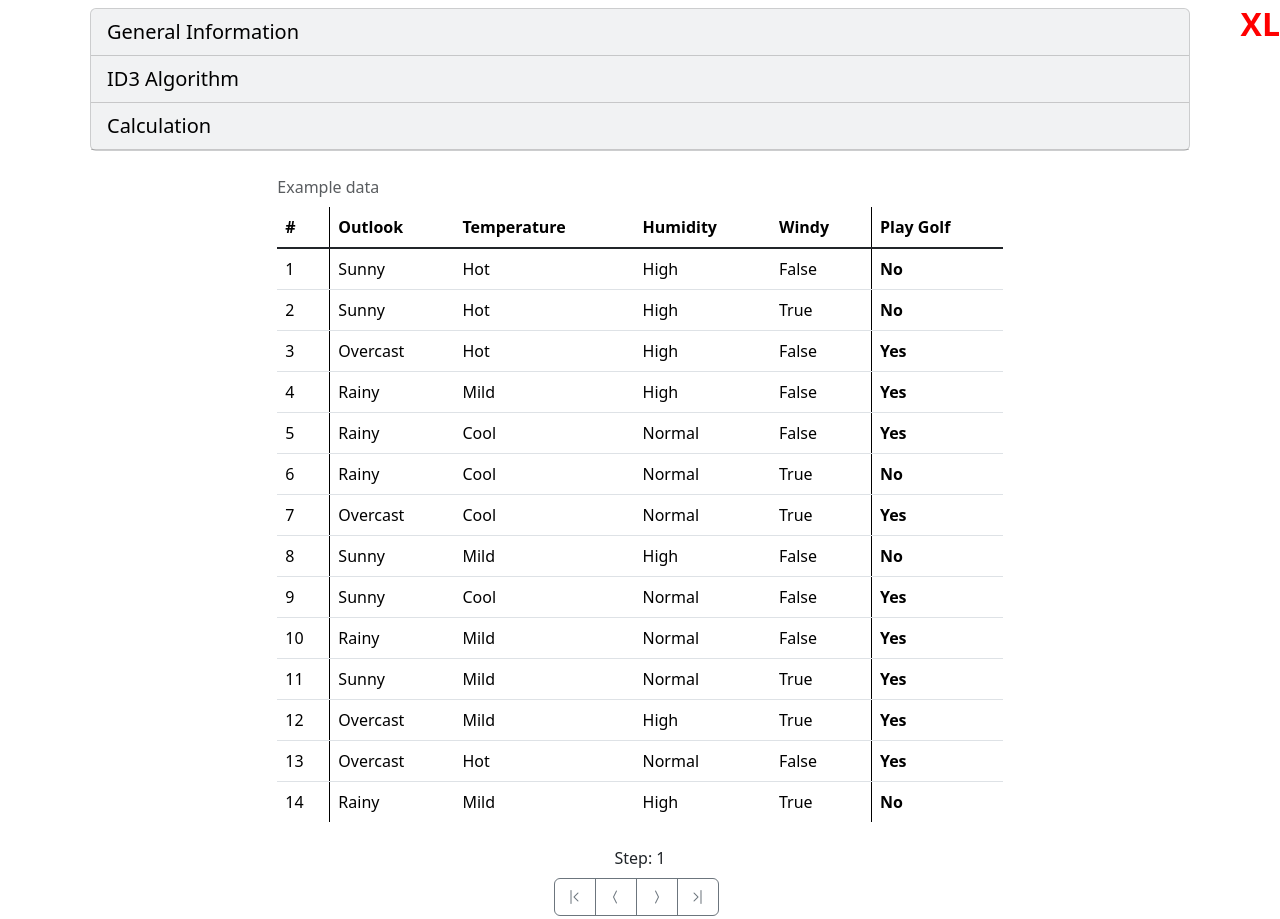
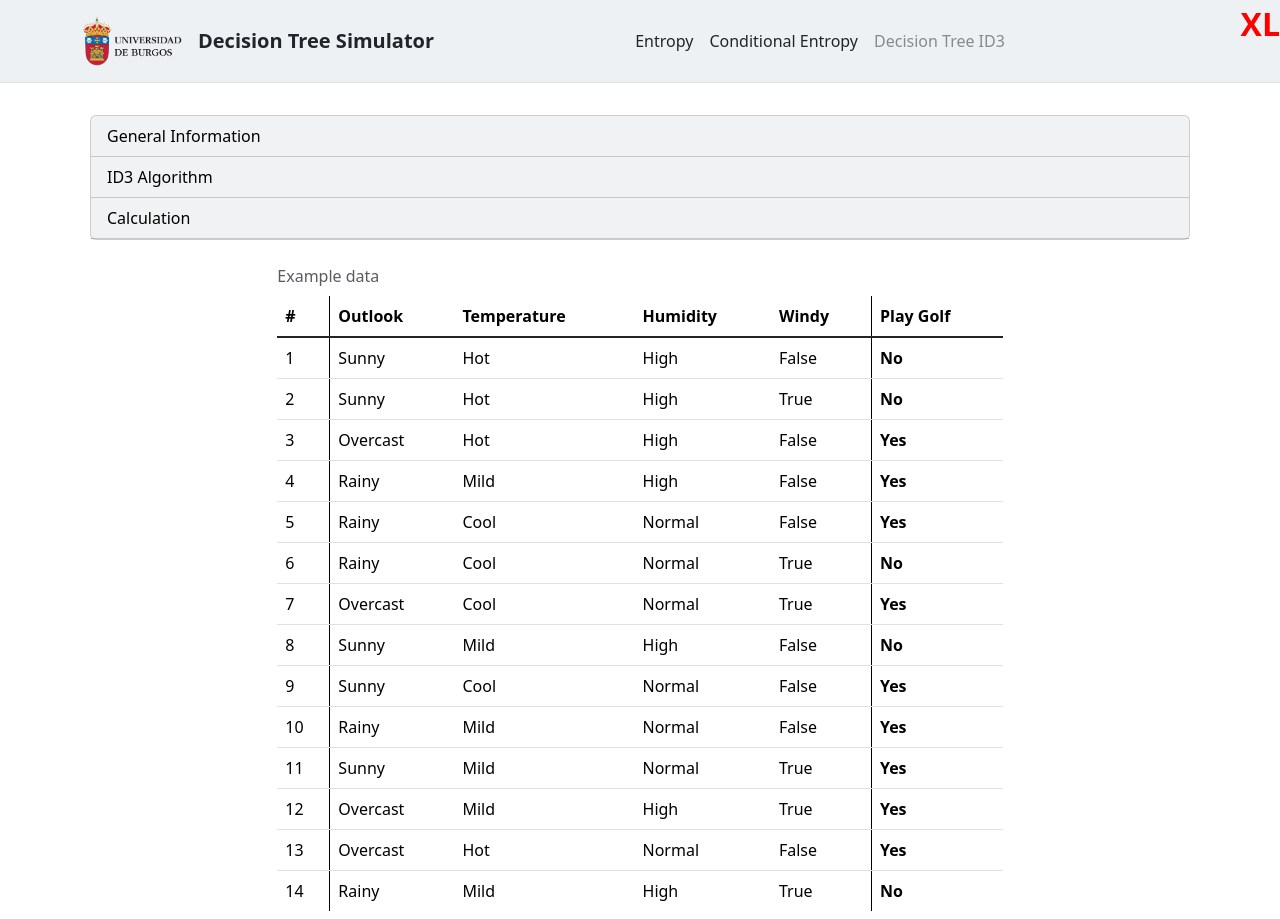
Before and after one commit to danieldf01/TFG-decision-trees-sim, a website: page prototypes/decision tree/index.html in a window 1280 px wide. Shown: the top 919 px of the page. Drawn offline with nearby package versions, Linux system fonts and the light colour scheme.

Commit message:
Added header to all prototype pages #45

```diff
--- a/prototypes/decision tree/index.html
+++ b/prototypes/decision tree/index.html
@@ -20,13 +20,33 @@
 </head>
 
 <body onload="buildTree()">
+    <!-- Header -->
+    <header class="py-3 mb-4 border-bottom bg-body-secondary bg-opacity-75 ">
+        <div class="container d-flex flex-wrap align-items-center justify-content-center ">
+            <a href="https://www.ubu.es" class="d-flex align-items-center me-2 ">
+                <img src="img/ubulogocolorfull.png" width="100" height="50">
+            </a>
+            <span class="fw-bold fs-5 ms-2 me-2 ">Decision Tree Simulator</span>
+            <ul class="nav me-auto mx-auto">
+                <li class="nav-item">
+                    <a href="../entropy/" class="nav-link link-dark px-2 link-opacity-50-hover ">Entropy</a>
+                </li>
+                <li class="nav-item">
+                    <a href="../conditional entropy/" class="nav-link link-dark px-2 link-opacity-50-hover ">Conditional Entropy</a>
+                </li>
+                <li class="nav-item">
+                    <a href="../decision tree/" class="nav-link link-dark px-2 opacity-50 ">Decision Tree ID3</a>
+                </li>
+            </ul>
+        </div>
+    </header>
     <div class="container">
         <!-- Info card -->
         <div class="row-auto p-2">
             <div class="accordion" id="accordionInfo">
                 <div class="card bg-light mx-auto ">
                     <!-- General Info -->
-                    <div class="card-header fs-5" id="generalInfo">
+                    <div class="card-header fs-6" id="generalInfo">
                         <a class="collapsed d-block link-body-emphasis link-offset-2 link-offset-2-hover link-underline link-underline-opacity-0 link-underline-opacity-50-hover"
                             data-bs-toggle="collapse" href="#generalInfoDT" aria-expanded="false"
                             aria-controls="generalInfoDT">
@@ -64,7 +84,7 @@
                     </div>
 
                     <!-- Algorithm -->
-                    <div class="card-header fs-5" id="algorithm">
+                    <div class="card-header fs-6" id="algorithm">
                         <a class="collapsed d-block link-body-emphasis link-offset-2 link-offset-2-hover link-underline link-underline-opacity-0 link-underline-opacity-50-hover"
                             data-bs-toggle="collapse" href="#algorithmDT" aria-expanded="false"
                             aria-controls="algorithmDT">
@@ -137,7 +157,7 @@
                     </div>
 
                     <!-- Calculation -->
-                    <div class="card-header fs-5" id="calculation">
+                    <div class="card-header fs-6" id="calculation">
                         <a class="collapsed d-block link-body-emphasis link-offset-2 link-offset-2-hover link-underline link-underline-opacity-0 link-underline-opacity-50-hover"
                             data-bs-toggle="collapse" href="#calcInfoDT" aria-expanded="false"
                             aria-controls="calcInfoDT">
@@ -173,7 +193,7 @@
         </div>
         <div class="row p-2 justify-content-center">
             <!-- Data table -->
-            <div class="col-lg-8 col-sm-12 col-auto" >
+            <div class="col-lg-8 col-sm-12 col-auto">
                 <table class="table caption-top ">
                     <caption>Example data</caption>
                     <thead class="sticky-top">
@@ -312,10 +332,18 @@
             <div class="col-auto">
                 <div class="btn-toolbar" role="toolbar" aria-label="Toolbar with button groups">
                     <div class="btn-group me-2" role="group" aria-label="First group">
-                      <button type="button" class="btn btn-outline-secondary " onclick="initialStep()"><div class="bi-chevron-bar-left"></button>
-                      <button type="button" class="btn btn-outline-secondary" onclick="stepBack()"><div class="bi-chevron-compact-left"></div></button>
-                      <button type="button" class="btn btn-outline-secondary" onclick="stepForward()"><div class="bi-chevron-compact-right"></div></button>
-                      <button type="button" class="btn btn-outline-secondary" onclick="lastStep()"><div class="bi-chevron-bar-right"></button>
+                        <button type="button" class="btn btn-outline-secondary " onclick="initialStep()">
+                            <div class="bi-chevron-bar-left">
+                        </button>
+                        <button type="button" class="btn btn-outline-secondary" onclick="stepBack()">
+                            <div class="bi-chevron-compact-left"></div>
+                        </button>
+                        <button type="button" class="btn btn-outline-secondary" onclick="stepForward()">
+                            <div class="bi-chevron-compact-right"></div>
+                        </button>
+                        <button type="button" class="btn btn-outline-secondary" onclick="lastStep()">
+                            <div class="bi-chevron-bar-right">
+                        </button>
 
                     </div>
                 </div>
```
Also changed, not shown: prototypes/conditional entropy/index.html (+25 -5 lines), prototypes/entropy/index.html (+23 -3 lines), prototypes/conditional entropy/img/ubulogocolorfull.png (added), prototypes/decision tree/img/ubulogocolorfull.png (added), prototypes/entropy/img/ubulogocolorfull.png (added).
